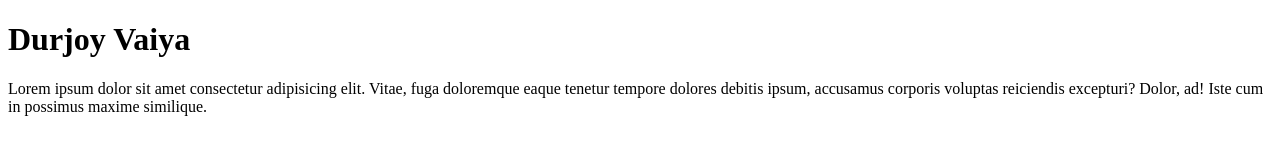
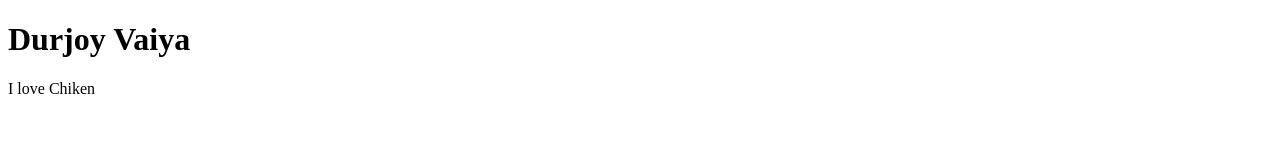
Before and after one commit to cbdurjoy70/Second-website, a plain HTML site: page index.html in a window 1280 px wide. Drawn offline with Linux system fonts and the light colour scheme.

Commit message:
Update index.html

```diff
--- a/index.html
+++ b/index.html
@@ -7,6 +7,5 @@
 </head>
 <body>
 <h1>Durjoy Vaiya</h1>
-<p>Lorem ipsum dolor sit amet consectetur adipisicing elit. Vitae, fuga doloremque eaque tenetur tempore dolores debitis ipsum, accusamus corporis voluptas reiciendis excepturi? Dolor, ad! Iste cum in possimus maxime similique.</p>
-</body>
+<p>I love Chiken</p>
 </html>
```
